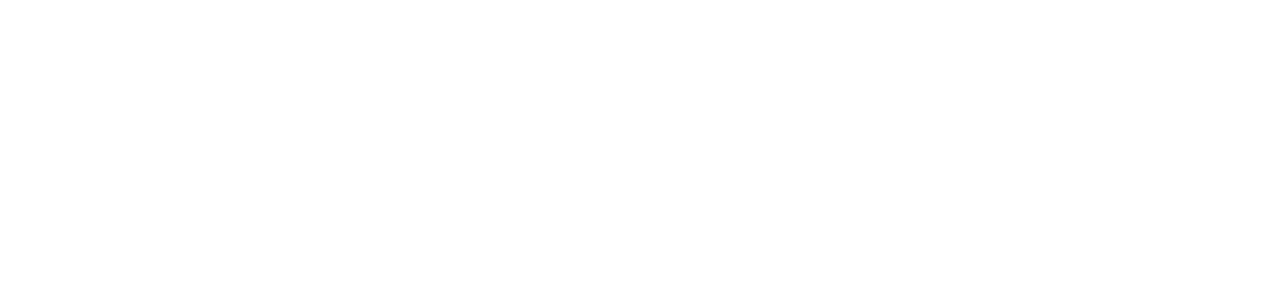
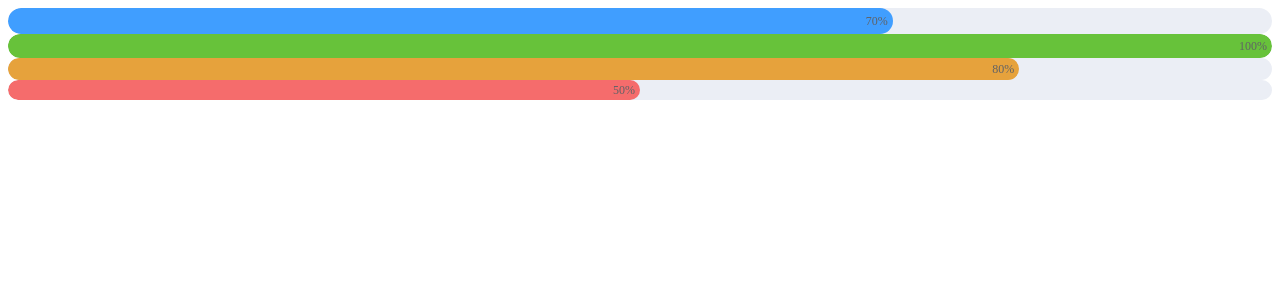
Before and after one commit to xiehuiyu123/hm, a Vue app: page / in a window 1280 px wide. Shown: the top 300 px of the page. Built offline with nearby package versions, Linux system fonts and the light colour scheme.

Commit message:
创建初始化文件夹

```diff
--- a/package.json
+++ b/package.json
@@ -9,6 +9,7 @@
   },
   "dependencies": {
     "core-js": "^3.6.4",
+    "element-ui": "^2.13.0",
     "vue": "^2.6.11"
   },
   "devDependencies": {
--- a/src/App.vue
+++ b/src/App.vue
@@ -1,4 +1,11 @@
-<template></template>
+<template>
+  <div>
+    <el-progress :text-inside="true" :stroke-width="26" :percentage="70"></el-progress>
+    <el-progress :text-inside="true" :stroke-width="24" :percentage="100" status="success"></el-progress>
+    <el-progress :text-inside="true" :stroke-width="22" :percentage="80" status="warning"></el-progress>
+    <el-progress :text-inside="true" :stroke-width="20" :percentage="50" status="exception"></el-progress>
+  </div>
+</template>
 
 <script>
 export default {};
--- a/src/main.js
+++ b/src/main.js
@@ -1,5 +1,10 @@
 import Vue from 'vue'
 import App from './App.vue'
+
+//elm 下载导入使用
+import ElementUI from 'element-ui';
+import 'element-ui/lib/theme-chalk/index.css';
+Vue.use(ElementUI);
 
 Vue.config.productionTip = false
 
```
Also changed, not shown: 1 other file (tests, documents, lock files or other folders).
